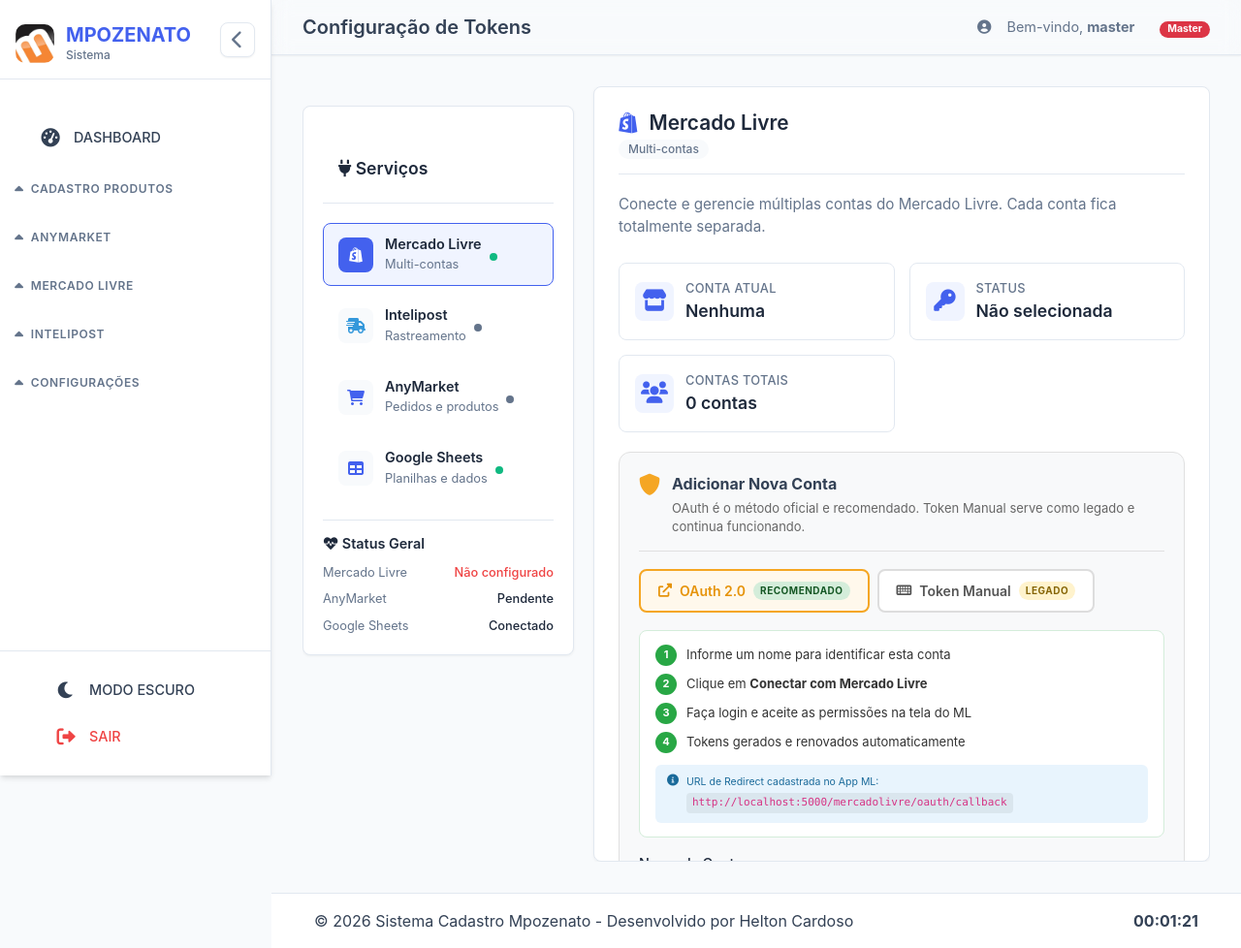
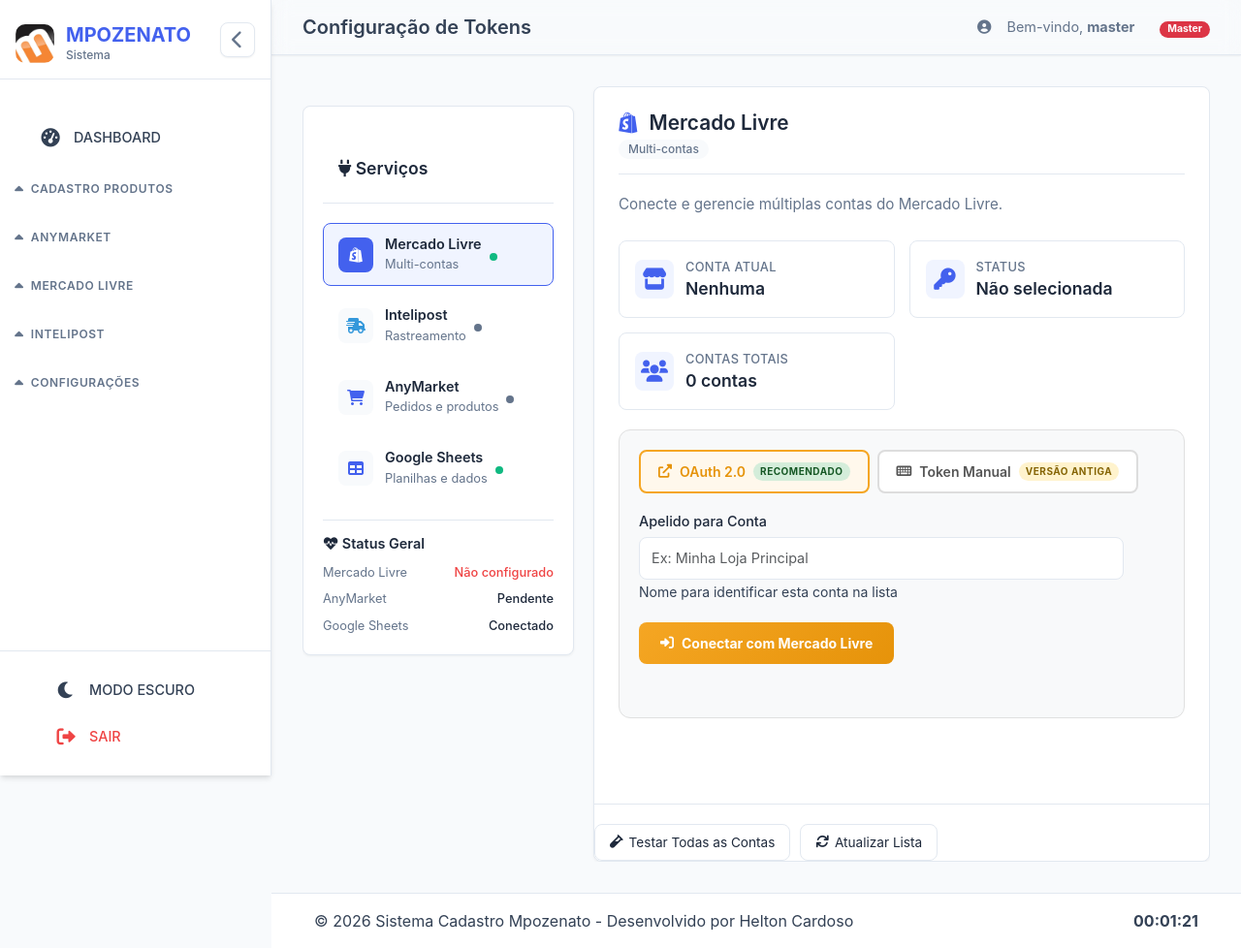
Before and after one commit to HeltonCardoso/Cadastro_Produtos_web, a Flask app: page /configuracoes/tokens in a window 1280 px wide. Shown: the whole page at 97% size. Run offline with Flask 3, Linux system fonts and the light colour scheme; a user stored in the database is signed in; data comes from the database, SQL or seed files in the repository; both versions use the stored data as it was after the commit; data that the repository does not hold is empty.

Commit message:
Correção Final Oauth ML

```diff
--- a/ml_oauth.py
+++ b/ml_oauth.py
@@ -127,11 +127,11 @@ def oauth_callback():
 
     if error:
         flash(f'Autorização recusada: {error}', 'danger')
-        return redirect(url_for('consultar_mercado_livre'))
+        return redirect(url_for('configurar_tokens'))
 
     if not code:
         flash('Código de autorização não recebido.', 'danger')
-        return redirect(url_for('consultar_mercado_livre'))
+        return redirect(url_for('configurar_tokens'))
 
     # Recupera dados da sessão
     account_id   = session.pop('ml_oauth_account_id',   None)
@@ -146,7 +146,7 @@ def oauth_callback():
 
     if not client_id or not client_secret:
         flash('Credenciais do aplicativo não configuradas no servidor.', 'danger')
-        return redirect(url_for('consultar_mercado_livre'))
+        return redirect(url_for('configurar_tokens'))
 
     print(f"🔄 Trocando code por tokens — conta: {account_id}")
 
@@ -176,7 +176,7 @@ def oauth_callback():
             detalhe = response.json().get('error_description', response.text[:200])
             print(f"❌ Erro ao trocar code: {response.status_code} — {detalhe}")
             flash(f'Erro na autenticação: {detalhe}', 'danger')
-            return redirect(url_for('consultar_mercado_livre'))
+            return redirect(url_for('configurar_tokens'))
 
         token_data    = response.json()
         access_token  = token_data.get('access_token')
@@ -216,12 +216,12 @@ def oauth_callback():
 
         nickname = account.get('nickname', account_name)
         flash(f'✅ Conta autenticada com sucesso: {nickname}', 'success')
-        return redirect(url_for('consultar_mercado_livre'))
+        return redirect(url_for('configurar_tokens'))
 
     except Exception as e:
         print(f"❌ Exceção no callback OAuth: {e}")
         flash(f'Erro interno na autenticação: {str(e)}', 'danger')
-        return redirect(url_for('consultar_mercado_livre'))
+        return redirect(url_for('configurar_tokens'))
 
 
 # ── ROTA 3: Renovar token manualmente (opcional) ──────────
--- a/templates/config_tokens.html
+++ b/templates/config_tokens.html
@@ -105,7 +105,7 @@
                 </div>
 
                 <div class="section-description">
-                    <p>Conecte e gerencie múltiplas contas do Mercado Livre. Cada conta fica totalmente separada.</p>
+                    <p>Conecte e gerencie múltiplas contas do Mercado Livre.</p>
                 </div>
 
                 <!-- RESUMO RÁPIDO -->
@@ -135,15 +135,6 @@
 
                 <!-- BLOCO DE AUTENTICAÇÃO COM ABAS -->
                 <div class="auth-methods-container">
-
-                    <div class="auth-methods-header">
-                        <i class="fas fa-shield-alt"></i>
-                        <div>
-                            <strong>Adicionar Nova Conta</strong>
-                            <p>OAuth é o método oficial e recomendado. Token Manual serve como legado e continua funcionando.</p>
-                        </div>
-                    </div>
-
                     <!-- Abas -->
                     <div class="auth-tabs">
                         <button class="auth-tab active" id="tabOAuth" onclick="switchAuthTab('oauth')">
@@ -154,14 +145,14 @@
                         <button class="auth-tab" id="tabManual" onclick="switchAuthTab('manual')">
                             <i class="fas fa-keyboard"></i>
                             Token Manual
-                            <span class="tab-badge legacy">Legado</span>
+                            <span class="tab-badge legacy">Versão Antiga</span>
                         </button>
                     </div>
 
                     <!-- ABA OAuth -->
                     <!-- As credenciais do seu App (Client ID / Secret) ficam no .env do servidor. -->
                     <!-- O usuário só precisa informar um nome para a conta e clicar em Conectar.   -->
-                    <div class="auth-tab-content active" id="contentOAuth">
+                 <!---   <div class="auth-tab-content active" id="contentOAuth">
                         <div class="oauth-info-box">
                             <div class="oauth-steps">
                                 <div class="oauth-step">
@@ -188,14 +179,14 @@
                                     <code id="callbackUrlDisplay">Carregando...</code>
                                 </small>
                             </div>
-                        </div>
+                        </div> -->
 
                         <div class="simple-form">
                             <div class="form-group">
-                                <label>Nome da Conta</label>
+                                <label>Apelido para Conta</label>
                                 <input type="text" id="oauthContaNome" class="form-control"
                                        placeholder="Ex: Minha Loja Principal">
-                                <small>Um nome para identificar esta conta na lista</small>
+                                <small>Nome para identificar esta conta na lista</small>
                             </div>
                             <div class="form-actions">
                                 <button class="btn-oauth" onclick="iniciarOAuthML()">
@@ -208,14 +199,6 @@
 
                     <!-- ABA Token Manual (legado — continua funcionando) -->
                     <div class="auth-tab-content" id="contentManual">
-                        <div class="legacy-warning">
-                            <i class="fas fa-exclamation-triangle"></i>
-                            <div>
-                                <strong>Método legado — continua funcionando normalmente</strong>
-                                <p>Use quando já tiver os tokens em mãos. Contas manuais ficam separadas das contas OAuth.</p>
-                            </div>
-                        </div>
-
                         <div class="simple-form">
                             <div class="form-group">
                                 <label>Nome da Conta</label>
@@ -227,27 +210,7 @@
                                 <input type="text" id="novaContaAppId" class="form-control"
                                        placeholder="Seu App ID">
                             </div>
-                            <div class="form-group">
-                                <label>Secret Key</label>
-                                <div class="input-with-action">
-                                    <input type="password" id="novaContaSecretKey" class="form-control"
-                                           placeholder="Sua Secret Key">
-                                    <button type="button" class="btn-eye" onclick="toggleTokenVisibility('novaContaSecretKey')">
-                                        <i class="fas fa-eye"></i>
-                                    </button>
-                                </div>
-                            </div>
-                            <div class="form-group">
-                                <label>Access Token</label>
-                                <input type="text" id="novaContaAccessToken" class="form-control"
-                                       placeholder="APP_USR-..." style="font-family: monospace; font-size: 12px;">
-                                <small>Deixe em branco para tentar obter automaticamente</small>
-                            </div>
-                            <div class="form-group">
-                                <label>Refresh Token</label>
-                                <input type="text" id="novaContaRefreshToken" class="form-control"
-                                       placeholder="TG-..." style="font-family: monospace; font-size: 12px;">
-                            </div>
+
                             <div class="form-actions">
                                 <button class="btn-primary" onclick="adicionarContaManualML()">
                                     <i class="fas fa-save"></i> Salvar com Tokens
```
Also changed, not shown: instance/logs.db, 1 other file.
